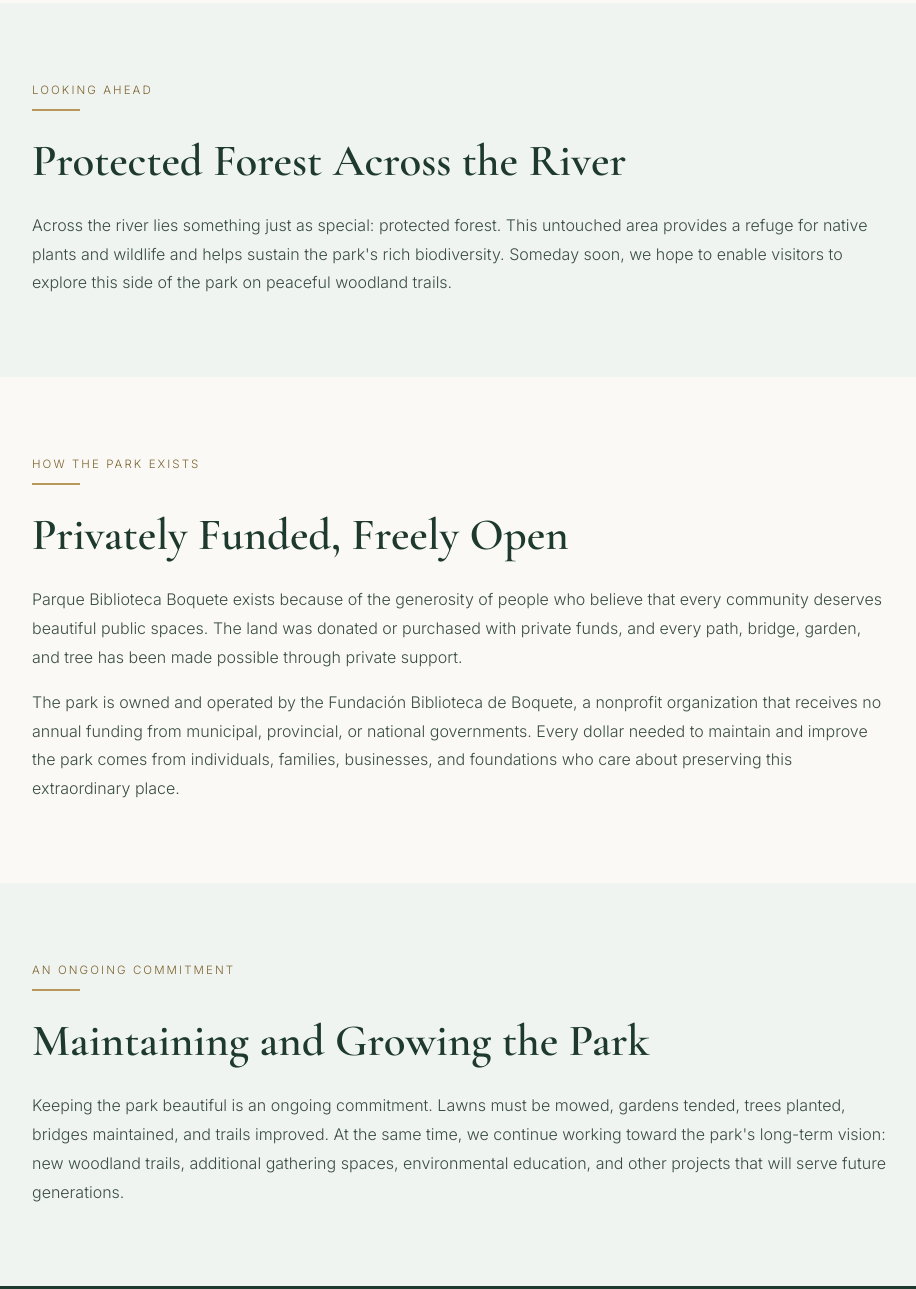
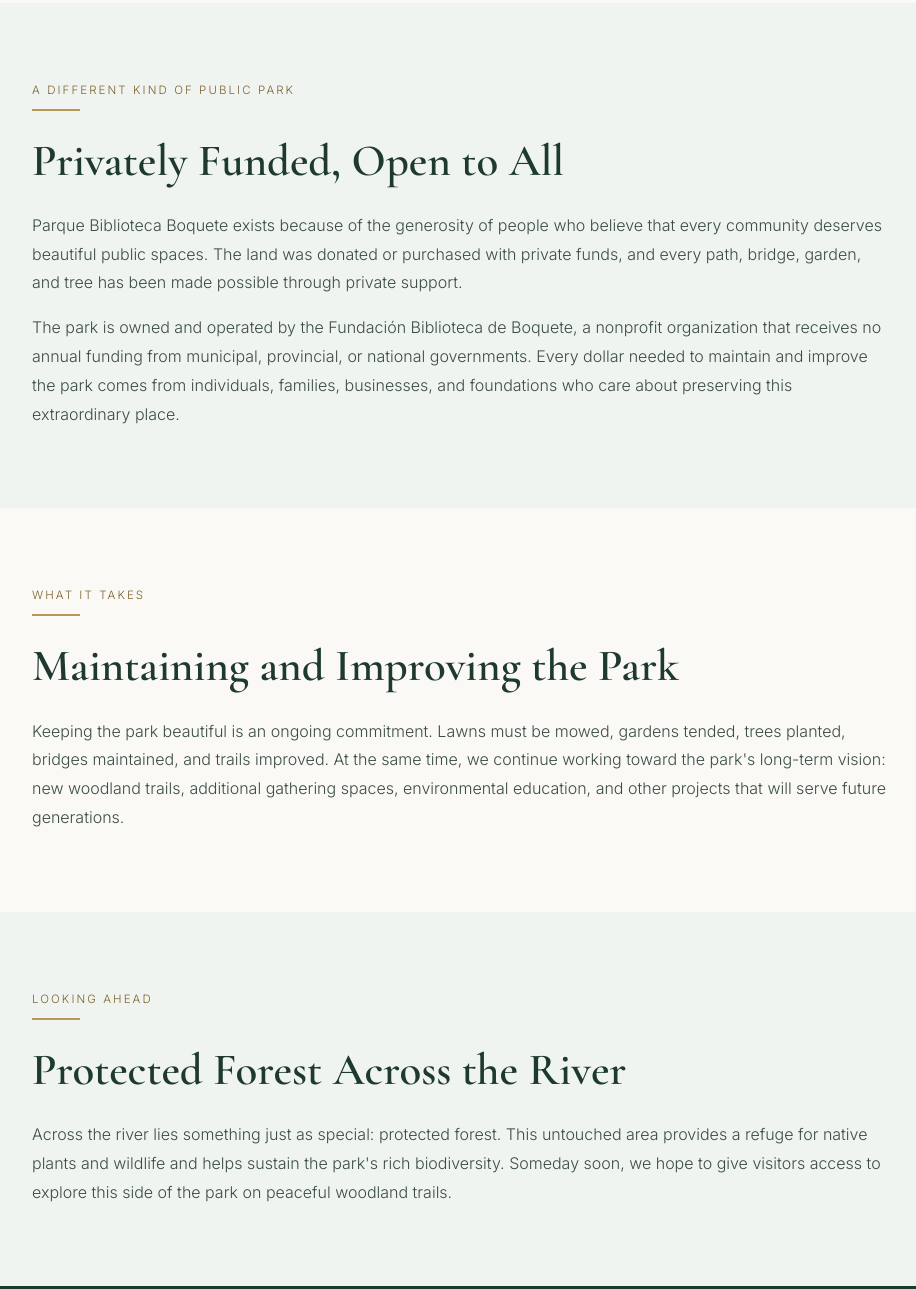
Before and after one commit to BQTCF/amigos-del-parque, a plain HTML site: page about.html in a window 1280 px wide. Shown: the part 823-2112 px from the top of the page, without its empty margins (178-1094 px from the left). Drawn offline with nearby package versions, Linux system fonts and the light colour scheme.

Commit message:
Update about.html

```diff
--- a/about.html
+++ b/about.html
@@ -33,7 +33,7 @@
   <!-- PAGE HEADER -->
   <section class="page-header">
     <div class="page-header-content">
-      <h1>About the Park</h1>
+      <h1>The Park's Story</h1>
       <p>10 hectares of nature, free and open to everyone</p>
     </div>
   </section>
@@ -44,8 +44,29 @@
       <div class="section-label">Who We Are</div>
       <div class="divider"></div>
       <h2>A Remarkable Public Park</h2>
-      <p>Boquete has a remarkable public park — free, open to everyone, and unlike any other in Panama. Parque Biblioteca Boquete covers 10 hectares (25 acres) along the Río Caldera, in downtown Boquete.</p>
-      <p>The developed side of the park invites you to slow down and enjoy nature. Wander along walking and jogging paths, relax beside ponds filled with turtles and fish, watch ducks and wild birds, or settle onto a shaded bench with a good book. There are picnic tables for families and friends, a meditation garden for reflection, and beautiful pathways that continue to grow and evolve. At the southern end, there are more streams and paths where green herons, acrobatic flycatchers, and colorful tanagers ply the streams and raise their families.</p>
+      <p>Boquete has a unique public park — free, open to everyone, and unlike any other in Panama. Parque Biblioteca Boquete covers 10 hectares (25 acres) along the Río Caldera, in downtown Boquete, and was established in 2021.</p>
+      <p>The developed side of the park invites you to slow down and enjoy nature. Wander along walking and jogging paths, relax beside ponds filled with turtles and fish, watch ducks and wild birds, or settle onto a shaded bench with a good book. There are picnic tables for families and friends, a meditation garden for reflection, and beautiful pathways that continue to grow and evolve. At the newer southern end, there are more streams and paths where green herons, acrobatic flycatchers, and colorful tanagers ply the streams and raise their families.</p>
+    </div>
+  </section>
+
+  <!-- OWNERSHIP & FUNDING -->
+  <section class="section-alt">
+    <div class="container">
+      <div class="section-label">A Different Kind of Public Park</div>
+      <div class="divider"></div>
+      <h2>Privately Funded, Open to All</h2>
+      <p>Parque Biblioteca Boquete exists because of the generosity of people who believe that every community deserves beautiful public spaces. The land was donated or purchased with private funds, and every path, bridge, garden, and tree has been made possible through private support.</p>
+      <p>The park is owned and operated by the Fundación Biblioteca de Boquete, a nonprofit organization that receives no annual funding from municipal, provincial, or national governments. Every dollar needed to maintain and improve the park comes from individuals, families, businesses, and foundations who care about preserving this extraordinary place.</p>
+    </div>
+  </section>
+
+  <!-- ONGOING COMMITMENT -->
+  <section>
+    <div class="container">
+      <div class="section-label">What It Takes</div>
+      <div class="divider"></div>
+      <h2>Maintaining and Improving the Park</h2>
+      <p>Keeping the park beautiful is an ongoing commitment. Lawns must be mowed, gardens tended, trees planted, bridges maintained, and trails improved. At the same time, we continue working toward the park's long-term vision: new woodland trails, additional gathering spaces, environmental education, and other projects that will serve future generations.</p>
     </div>
   </section>
 
@@ -55,28 +76,7 @@
       <div class="section-label">Looking Ahead</div>
       <div class="divider"></div>
       <h2>Protected Forest Across the River</h2>
-      <p>Across the river lies something just as special: protected forest. This untouched area provides a refuge for native plants and wildlife and helps sustain the park's rich biodiversity. Someday soon, we hope to enable visitors to explore this side of the park on peaceful woodland trails.</p>
-    </div>
-  </section>
-
-  <!-- OWNERSHIP & FUNDING -->
-  <section>
-    <div class="container">
-      <div class="section-label">How the Park Exists</div>
-      <div class="divider"></div>
-      <h2>Privately Funded, Freely Open</h2>
-      <p>Parque Biblioteca Boquete exists because of the generosity of people who believe that every community deserves beautiful public spaces. The land was donated or purchased with private funds, and every path, bridge, garden, and tree has been made possible through private support.</p>
-      <p>The park is owned and operated by the Fundación Biblioteca de Boquete, a nonprofit organization that receives no annual funding from municipal, provincial, or national governments. Every dollar needed to maintain and improve the park comes from individuals, families, businesses, and foundations who care about preserving this extraordinary place.</p>
-    </div>
-  </section>
-
-  <!-- ONGOING COMMITMENT -->
-  <section class="section-alt">
-    <div class="container">
-      <div class="section-label">An Ongoing Commitment</div>
-      <div class="divider"></div>
-      <h2>Maintaining and Growing the Park</h2>
-      <p>Keeping the park beautiful is an ongoing commitment. Lawns must be mowed, gardens tended, trees planted, bridges maintained, and trails improved. At the same time, we continue working toward the park's long-term vision: new woodland trails, additional gathering spaces, environmental education, and other projects that will serve future generations.</p>
+      <p>Across the river lies something just as special: protected forest. This untouched area provides a refuge for native plants and wildlife and helps sustain the park's rich biodiversity. Someday soon, we hope to give visitors access to explore this side of the park on peaceful woodland trails.</p>
     </div>
   </section>
 
```
